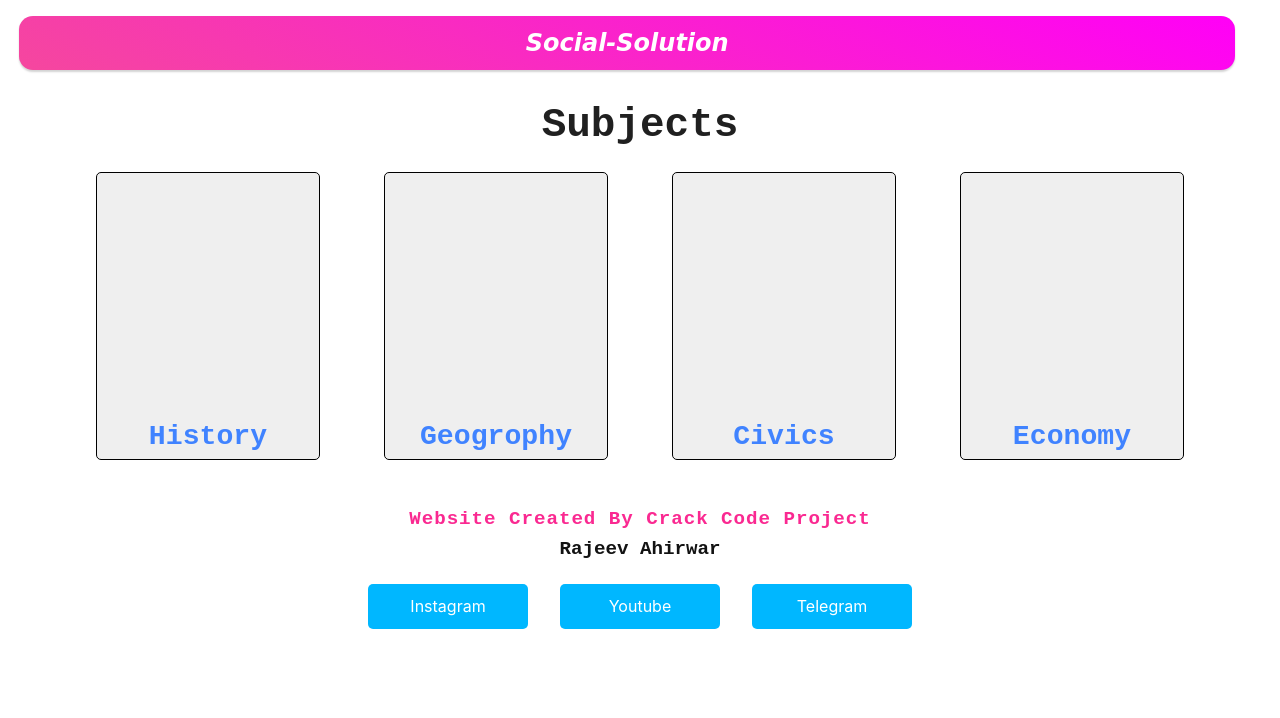
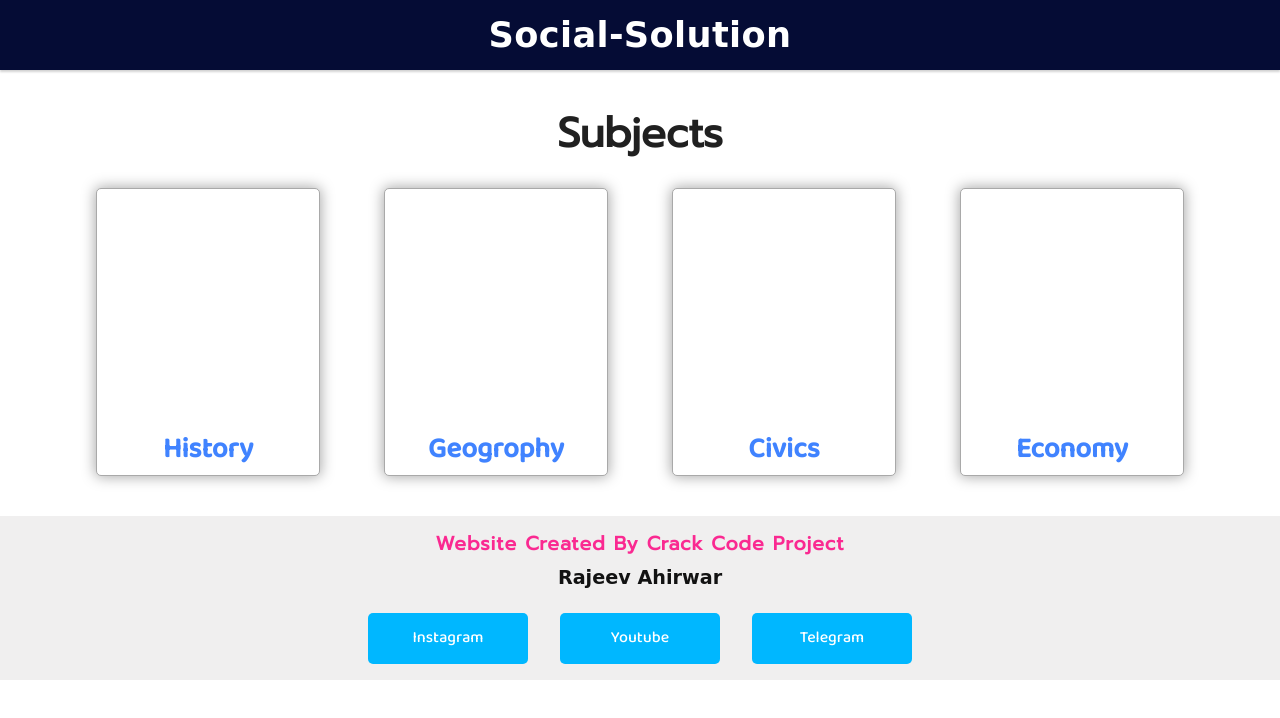
Before and after one commit to Cracks-code/socialsolution, a plain HTML site: page index.html in a window 1280 px wide. Drawn offline with Linux system fonts and the light colour scheme; a web font is replaced by a local one.

Commit message:
Change Style

```diff
--- a/index.html
+++ b/index.html
@@ -45,7 +45,7 @@
     <!-- chapter modal -->
     <section class="chapModal hidden">
         <div class="container">
-            <button id="close" class="close">X</button>
+            <button id="close" class="close">&Cross;</button>
             <div class="chapdiv">
 
             </div>
--- a/src/css/main.css
+++ b/src/css/main.css
@@ -1,3 +1,5 @@
+@import url('https://fonts.googleapis.com/css2?family=Baloo+Bhai+2:wght@500&family=Prompt&family=Trochut&display=swap');
+
 *
 {
     margin: 0;
@@ -21,33 +23,24 @@ body {
     display: none !important;
 }
 
-.container
-{
-    width: 98vw;
-    display: flex;
-    justify-content: center;
-    align-items: center;
-}
 .navbar
 {
-    width: 95vw;
-    padding: 0.8rem 0.5rem;
-    background: linear-gradient(25deg, rgb(245, 71, 158), #ff00f7);
-    background-color: rgb(245, 71, 158);
+    width: 100vw;
+    padding: 0.9rem 0.5rem;
+    background: #050c35;
     display: flex;
     justify-content: center;
     align-items: center;
     box-shadow: 0 2px 2px lightgrey;
-    margin-top: 1rem;
-    border-radius: 14px;
 }
 
 .navbar .nav-had
 {
     font-weight: 600;
-    font-style: italic;
-    font-family: cursive;
+    font-family: 'Trochut', cursive;
     color: white;
+    font-size: 2.2rem;
+    letter-spacing: 0.01em;
 }
 
 .subjectCon
@@ -62,7 +55,7 @@ body {
 
 .subjectCon .SCHad
 {
-    font-family: monospace;
+    font-family: 'Prompt', sans-serif;
     font-weight: 600;
     color: rgb(32, 32, 32);
     font-size: 3.2vw;
@@ -83,7 +76,7 @@ body {
     text-decoration: none;
     width: 14rem;
     height: 18rem;
-    border: 1px solid black;
+    border: 1px solid darkgray;
     margin: 0.5rem 0.5rem;
     display: flex;
     justify-content: space-around;
@@ -91,6 +84,8 @@ body {
     flex-direction: column;
     border-radius: 5px;
     cursor: pointer;
+    background-color: white;
+    box-shadow: 0 0 14px 1px darkgray;
 }
 
 .subjectCon .container .sub-btn .img
@@ -103,7 +98,7 @@ body {
 {
     font-size: 2.2vw;
     font-weight: bold;
-    font-family: 'Courier New', Courier, monospace;
+    font-family: 'Baloo Bhai 2', cursive;
     color: rgb(64, 131, 255);
 }
 
@@ -147,6 +142,7 @@ body {
 {
     margin: 1rem 0;
     margin-bottom: 2rem;
+    font-family: 'Prompt', sans-serif;
 }
 
 .chapModal .container .chapdiv .chapter
@@ -179,6 +175,7 @@ body {
 {
     font-weight: 700;
     color: #121212;
+    font-family: 'Baloo Bhai 2', cursive;
 }
 .chapModal .container .close
 {
@@ -200,17 +197,17 @@ body {
     justify-content: center;
     align-items: center;
     margin-top: 2rem;
-    margin-bottom: 1rem;
+    background-color: rgb(240, 239, 239);
 }
 
 .footer .had
 {
     color: rgb(250, 41, 145);
     font-size: 1.2rem;
-    font-family: monospace;
+    font-family: 'Prompt', sans-serif;
     font-weight: 800;
     letter-spacing: 0.05em;
-    margin-top: 0.5rem;
+    margin-top: 0.8rem;
     text-align: center;
 }
 
@@ -219,7 +216,7 @@ body {
     margin: 0.5rem 0;
     font-weight: 900;
     color: #121212;
-    font-family: monospace;
+    font-family: 'Trochut', cursive;
     font-size: 1.2rem;
 }
 
@@ -229,6 +226,7 @@ body {
     flex-wrap: wrap;
     justify-content: center;
     margin-top: 1rem;
+    margin-bottom: 1rem;
 }
 
 .footer .con .Smedia-btn
@@ -241,6 +239,7 @@ body {
     text-decoration: none;
     border-radius: 5px;
     text-align: center;
+    font-family: 'Baloo Bhai 2', cursive;
 }
 
 .footer .con .Smedia-btn:hover
@@ -259,6 +258,13 @@ body {
     {
         font-size: 1.3rem;
     }
+
+    .chapModal .container
+    {
+        width: 100%;
+        height: 100%;
+        border-radius: 0px;
+    }
 }
 
 @media screen and (min-width: 576px)
```
